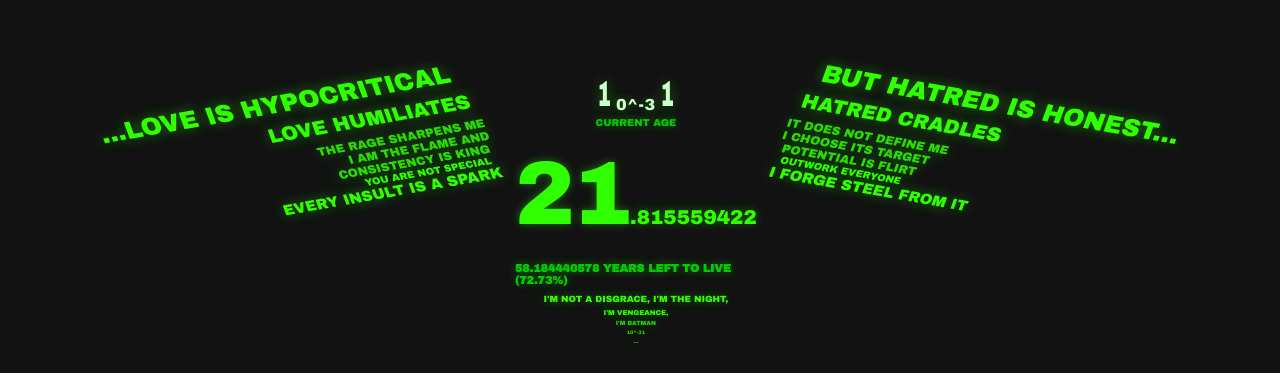
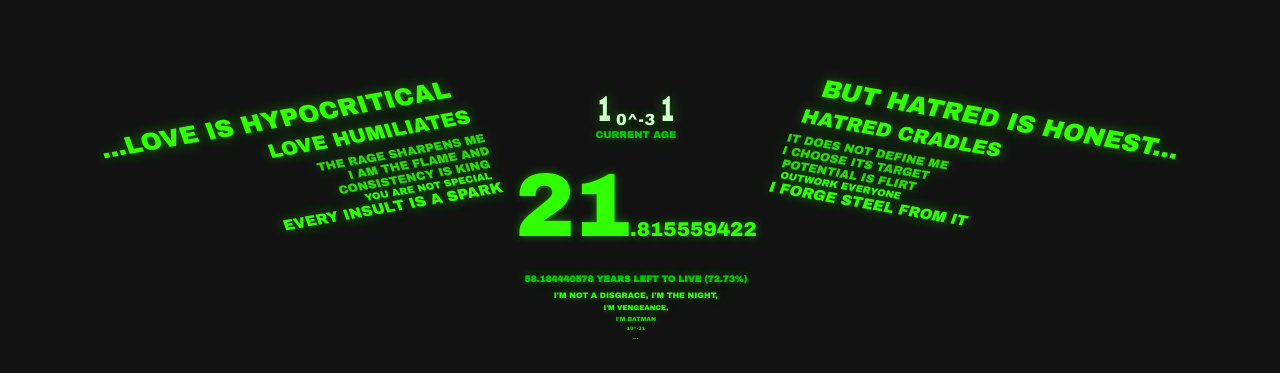
Before and after one commit to piedpiper425/agetimer2, a plain HTML site: page index.html in a window 1280 px wide. Shown: the part 117-490 px from the top of the page. Drawn offline with Linux system fonts and the light colour scheme.

Commit message:
Update index.html

```diff
--- a/index.html
+++ b/index.html
@@ -72,7 +72,7 @@
         .bat-head {
             display: flex;
             align-items: baseline;
-            margin-bottom: 5px;
+            margin-bottom: 0px;
             color: #ccffcc;
         }
 
@@ -123,18 +123,18 @@
             display: flex;
             flex-direction: column;
             align-items: center;
-            margin-top: 1px;
+            margin-top: 0px;
         }
 
         .years-left {
-            font-size: 1.1rem;
+            font-size: 0.9rem;
             color: #00cc00;
             font-weight: bold;
             margin-bottom: 10px;
         }
 
         .tail-line { line-height: 1.5; }
-        .t1 { font-size: 0.9rem; }
+        .t1 { font-size: 0.8rem; }
         .t2 { font-size: 0.7rem; margin-top: 2px; }
         .t3 { font-size: 0.6rem; margin-top: 2px; opacity: 0.8; }
         .t4 { font-size: 0.5rem; margin-top: 2px; opacity: 0.8; }
```
